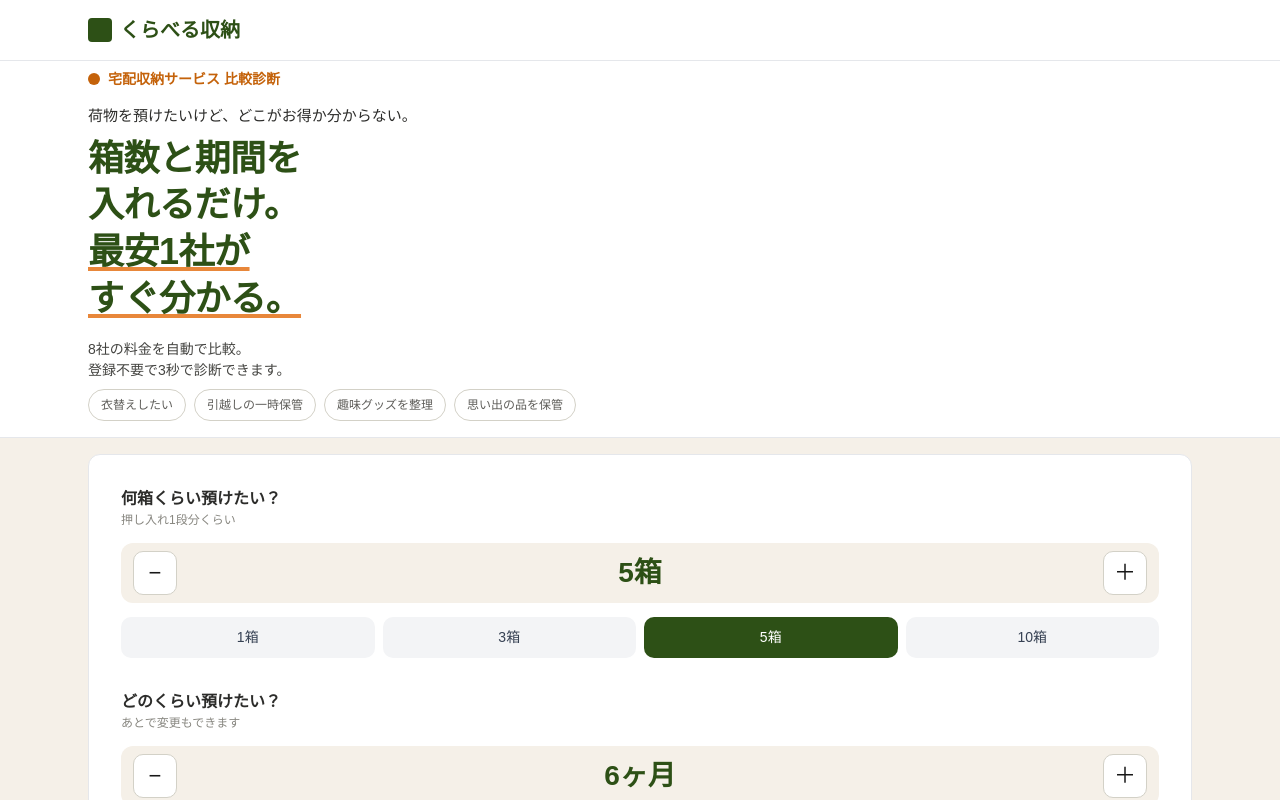
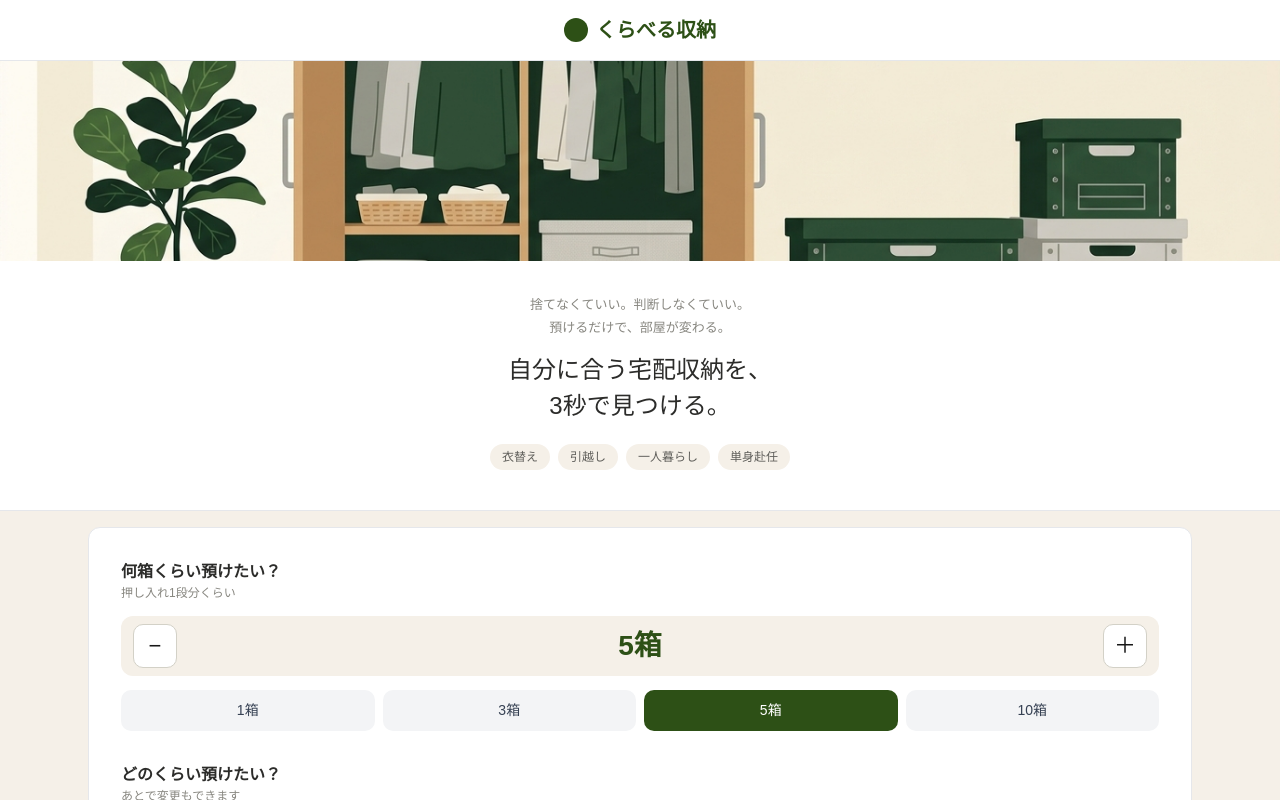
Before and after one commit to kazukiyamada19920206-ai/kurabe-storage, a Next.js app: page / in a window 1280 px wide. Shown: the top 800 px of the page. Built offline with nearby package versions, Linux system fonts and the light colour scheme.

Commit message:
design: トップページファーストビューをC案にリデザイン（画像+中央テキスト）

```diff
--- a/app/page.tsx
+++ b/app/page.tsx
@@ -2,6 +2,7 @@
 
 import { useState, useEffect } from "react";
 import Link from "next/link";
+import Image from "next/image";
 import pricing from "../pricing.json";
 
 type PricingItem = {
@@ -138,57 +139,45 @@ export default function Home() {
     <main className="min-h-screen bg-[#F5F0E8]">
       {/* ヘッダー */}
       <header className="bg-white border-b border-gray-200 py-4">
-        <div className="mx-auto max-w-6xl px-6 flex justify-between items-center">
-          <Link href="/" className="flex items-center gap-2">
-            <div className="w-6 h-6 bg-[#2D5016] rounded-sm"></div>
+        <div className="mx-auto max-w-6xl px-6">
+          <div className="flex items-center justify-center gap-2">
+            <div className="w-6 h-6 bg-[#2D5016] rounded-full" />
             <span className="text-xl font-bold text-[#2D5016]">くらべる収納</span>
-          </Link>
+          </div>
         </div>
       </header>
 
-      {/* ヒーロー */}
-      <div className="bg-white border-b border-gray-200 pt-2 pb-2">
-        <div className="mx-auto max-w-6xl px-6">
-          <div className="flex items-center gap-2 mb-4">
-            <div className="w-3 h-3 rounded-full bg-[#C4620A]"></div>
-            <span className="text-sm font-[600] text-[#C4620A]">
-              宅配収納サービス 比較診断
+      {/* ヒーロー画像 */}
+      <div className="bg-white">
+        <Image
+          src="/images/hero-main.png"
+          alt="整理されたクローゼットと宅配収納のイメージ"
+          width={800}
+          height={450}
+          className="w-full h-[200px] object-cover"
+          priority
+        />
+      </div>
+
+      {/* キャッチコピー（中央寄せ） */}
+      <div className="bg-white border-b border-gray-200 py-8 text-center px-6">
+        <p className="text-[13px] text-[#888780] leading-[1.8] mb-3">
+          捨てなくていい。判断しなくていい。<br />
+          預けるだけで、部屋が変わる。
+        </p>
+        <h1 className="text-[24px] font-[500] text-[#2C2C2A] leading-[1.5] mb-5">
+          自分に合う宅配収納を、<br />
+          3秒で見つける。
+        </h1>
+        <div className="flex flex-wrap gap-2 justify-center mb-2">
+          {["衣替え", "引越し", "一人暮らし", "単身赴任"].map((tag) => (
+            <span
+              key={tag}
+              className="text-[12px] bg-[#F5F0E8] rounded-full px-3 py-1 text-[#5F5E5A]"
+            >
+              {tag}
             </span>
-          </div>
-          <p className="text-[15px] text-[#2C2C2A] font-[500] mb-2">
-            荷物を預けたいけど、どこがお得か分からない。
-          </p>
-          <h1 className="text-[36px] font-[700] text-[#2D5016] leading-[1.3] tracking-[-0.5px] mb-4">
-            箱数と期間を<br />
-            入れるだけ。<br />
-            <span className="underline decoration-[#E8873A] decoration-4 underline-offset-[3px]">最安1社が</span><br />
-            <span className="underline decoration-[#E8873A] decoration-4 underline-offset-[3px]">すぐ分かる。</span>
-          </h1>
-          <p className="text-[14px] text-[#444441] mt-[14px]">
-            8社の料金を自動で比較。<br />
-            登録不要で3秒で診断できます。
-          </p>
-          <div className="flex gap-2 overflow-x-auto py-2">
-            {([
-              { label: "衣替えしたい", itemType: "衣類" },
-              { label: "引越しの一時保管", itemType: "季節物" },
-              { label: "趣味グッズを整理", itemType: "趣味の品" },
-              { label: "思い出の品を保管", itemType: "思い出の品" },
-            ] as { label: string; itemType: string }[]).map((chip) => (
-              <button
-                key={chip.label}
-                onClick={() => {
-                  setItemTypes((prev) =>
-                    prev.includes(chip.itemType) ? prev : [...prev, chip.itemType]
-                  );
-                  setExpandedAccordion(true);
-                }}
-                className="flex-shrink-0 bg-white border border-[#D3D1C7] rounded-[20px] px-3 py-[6px] text-[12px] text-[#5F5E5A] whitespace-nowrap cursor-pointer hover:border-[#2D5016] hover:text-[#2D5016] transition"
-              >
-                {chip.label}
-              </button>
-            ))}
-          </div>
+          ))}
         </div>
       </div>
 
```
Also changed, not shown: public/images/hero-main.png (added).
